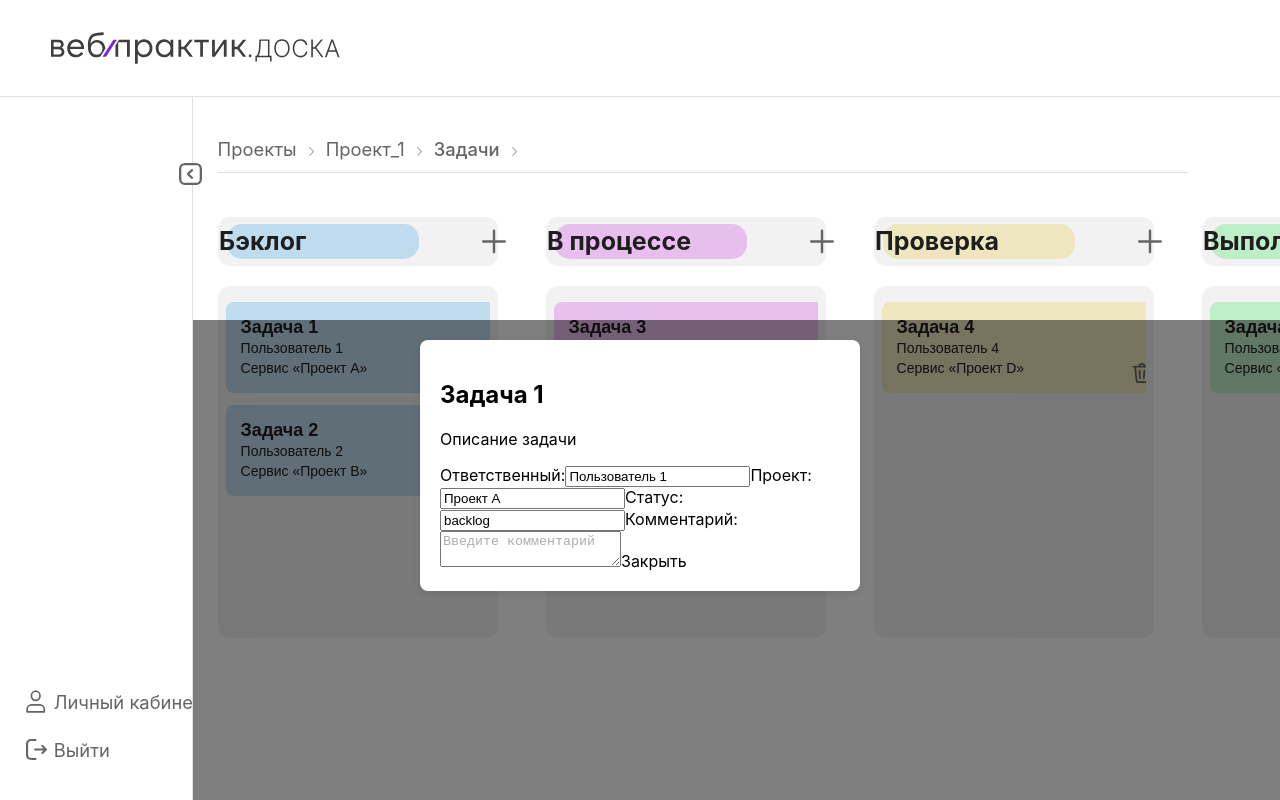
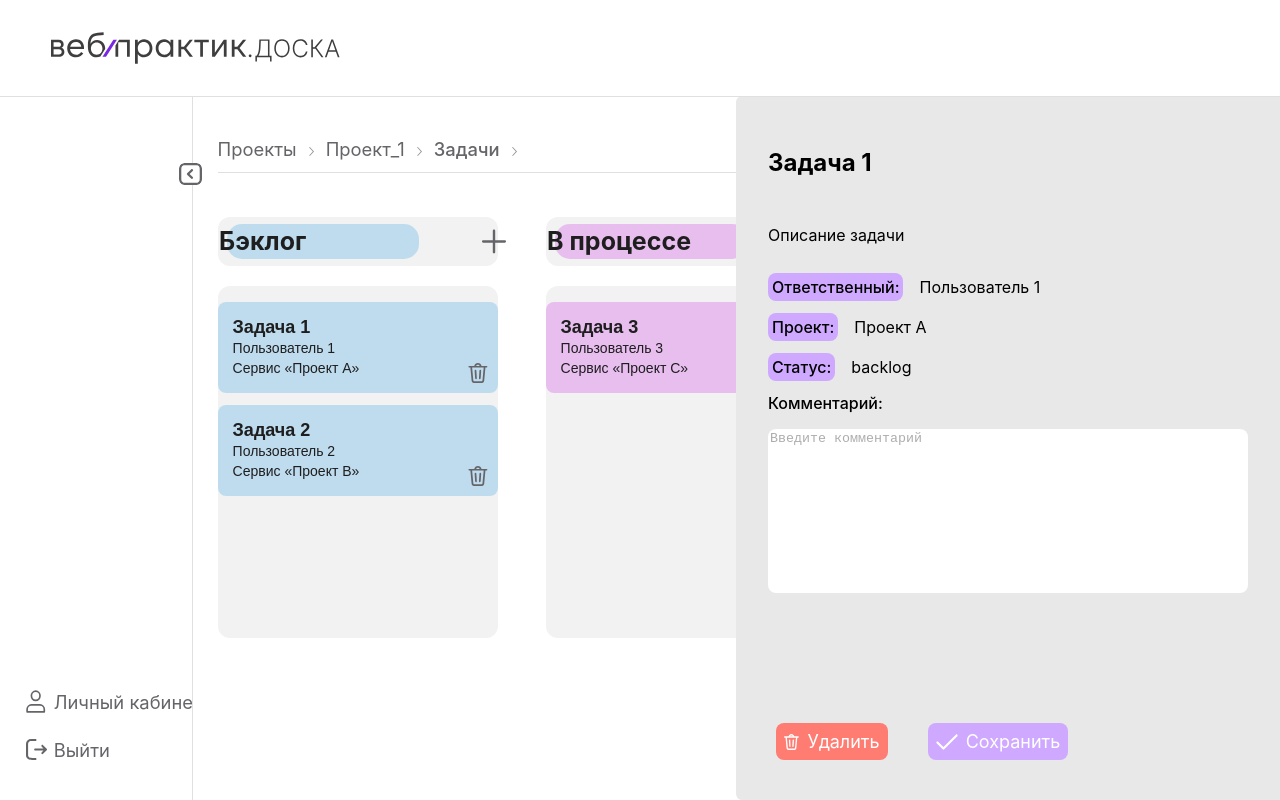
Before and after one commit to Duckkkkkkkkkkkk/hackaton_react_frontend, a React (Create React App) app: page /tasks in a window 1280 px wide. Both pictures are taken after a click on the picture 485 px from the left and 372 px from the top of the page. Shown: the top 800 px of the page. Built offline with nearby package versions, Linux system fonts and the light colour scheme.

Commit message:
taskmoddal fix
Я уже не бубу чё я тут делал

```diff
--- a/src/components/KanbanBoard/KanbanBoard.css
+++ b/src/components/KanbanBoard/KanbanBoard.css
@@ -19,5 +19,4 @@
     display: flex;
     flex-direction: column;
     gap: 1.5vh;
-    overflow-y: auto;
   }
--- a/src/components/TaskModel/TaskModal.css
+++ b/src/components/TaskModel/TaskModal.css
@@ -1,21 +1,113 @@
 .modal-overlay {
   position: fixed;
-    top: 40%;
-    left: 0;
+  top:12vh;
+  right: 0;
   width: 100%;
   height: 100%;
-    background: rgba(0, 0, 0, 0.5);
+  background: rgba(0, 0, 0, 0);
   display: flex;
-    justify-content: center;
+  justify-content: flex-end;
   align-items: flex-start;
-    padding-top: 20px;
+  overflow: hidden;
+  transition: opacity 0.3s ease;
+  opacity: 0;
+  pointer-events: none;
+  z-index: 100;
+}
+
+.modal-open {
+  opacity: 1;
+  pointer-events: auto;
 }
 
 .modal-content {
-    background: white;
-    padding: 20px;
-    border-radius: 8px;
-    max-width: 400px;
+  display: flex;
+  flex-direction: column;
+  gap: 1.5vh;
+  background: #E8E8E8;
+  padding: 4vh;
+  border-radius: 0.8vh 0 0 0.8vh;
+  max-height: 80vh;
+  height: 100%;
+  max-width: 60vh;
   width: 100%;
-    box-shadow: 0 2px 10px rgba(0, 0, 0, 0.1);
+  box-shadow: 0 0.2vh 1vhx rgba(0, 0, 0, 0.1);
+  transform: translateX(100%); /* Начальное состояние вне экрана */
+  transition: transform 0.3s ease-in-out;
+  z-index: 100;
 }
+
+.modal-open .modal-content {
+  transform: translateX(0); /* Плавный показ окна */
+}
+
+.comlabel{
+  display: flex;
+  flex-direction: column;
+}
+
+.commentary {
+  font-weight: 500;
+}
+
+textarea {
+  resize: none;
+  height: 20vh;
+  width: 170%;
+  border: none;
+  border-radius: 1vh;
+}
+
+label {
+  max-width: 35vh;
+  display: flex;
+  justify-content: space-between;
+  gap: 2vh;
+}
+
+label span {
+  padding: 0.5vh;
+  background-color: #CFA9FF;
+  border-radius: 1vh;
+  font-weight: 500;
+}
+
+label input {
+  all: unset;
+}
+
+.buttons {
+  display: flex;
+  gap: 5vh;
+  padding: 1vh;
+  margin-top: auto;
+}
+
+button {
+  font-size: large;
+}
+
+.del_btn {
+  display: flex;
+  align-items: center;
+  gap: 1vh;
+  background: #FF7C73;
+  padding: 1vh;
+  border-radius: 1vh;
+  color: white;
+}
+
+.del_btn_img{
+  height: 2vh;
+  filter: brightness(0) invert(1);
+}
+
+.edit_btn {
+  display: flex;
+  align-items: center;
+  gap: 1vh;
+  background: #CFA9FF;
+  padding: 1vh;
+  border-radius: 1vh;
+  color: white;
+}
--- a/src/components/TaskModel/TaskModal.tsx
+++ b/src/components/TaskModel/TaskModal.tsx
@@ -1,5 +1,7 @@
 import React from 'react';
 import './TaskModal.css';
+import deleteIcon from "../../images/icons/icon_delete.svg";
+import checkIcon from "../../images/icons/icon_check.svg"
 
 type TaskModalProps = {
   isOpen: boolean;
@@ -12,30 +14,37 @@ type TaskModalProps = {
 };
 
 const TaskModal: React.FC<TaskModalProps> = ({ isOpen, onClose, title, user, project, status, description }) => {
-  if (!isOpen) return null;
-
   return (
-    <div className="modal-overlay">
-      <div className="modal-content">
+    <div className={`modal-overlay ${isOpen ? 'modal-open' : ''}`} onClick={onClose}>
+      <div className="modal-content" onClick={(e) => e.stopPropagation()}>
         <h2>{title}</h2>
         <p>{description}</p>
         <label>
-          Ответственный:
+          <span>Ответственный:</span>
           <input type="text" defaultValue={user} />
         </label>
         <label>
-          Проект:
+          <span>Проект:</span>
           <input type="text" value={project} readOnly />
         </label>
         <label>
-          Статус:
+          <span>Статус:</span>
           <input type="text" value={status} readOnly />
         </label>
-        <label>
-          Комментарий:
+        <label className='comlabel'>
+          <a className='commentary'>Комментарий:</a>
           <textarea placeholder="Введите комментарий"></textarea>
         </label>
-        <button onClick={onClose}>Закрыть</button>
+        <div className='buttons'>
+        <button className="del_btn" /*onClick={onClose}*/>
+          <img src={deleteIcon} alt="Delete task" className='del_btn_img'/>
+          Удалить
+        </button>
+        <button className='edit_btn' /*onClick={}*/>
+          <img src={checkIcon} alt="Save task" className='del_btn_img'/>
+          Сохранить
+        </button>
+        </div>
       </div>
     </div>
   );
```
Lines whose indentation alone changed are shown as unchanged.
